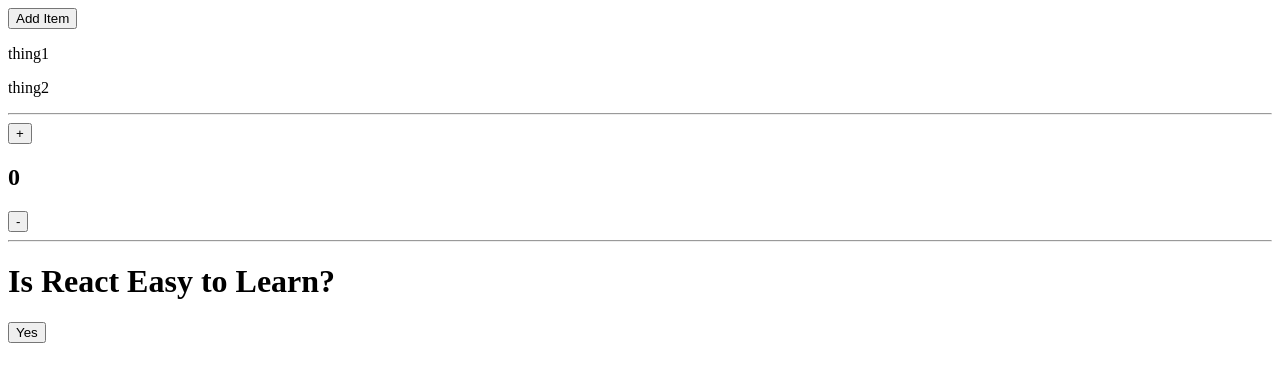
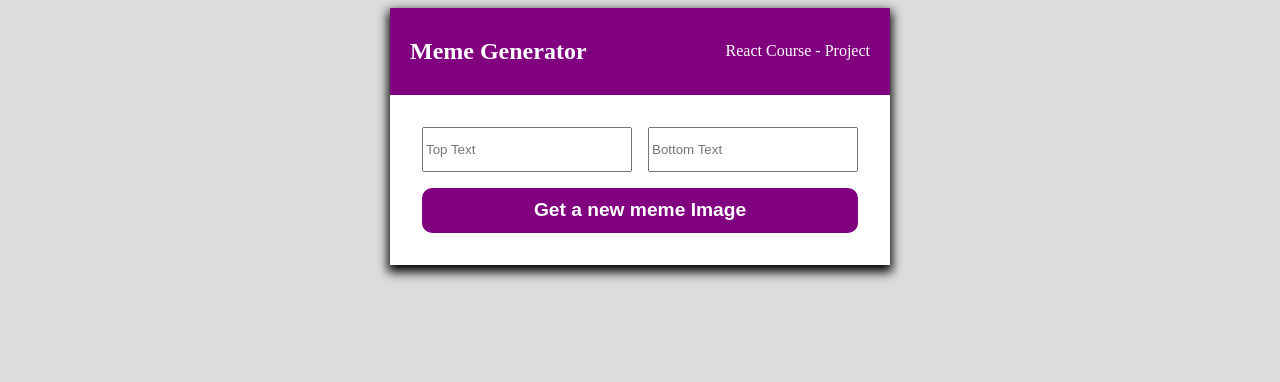
Before and after one commit to idowuemmao/my-react-tutorial, a React (Create React App) app: page / in a window 1280 px wide. Shown: the top 382 px of the page. Built offline with nearby package versions, Linux system fonts and the light colour scheme.

Commit message:
Working on Meme Generator

```diff
--- a/src/App.js
+++ b/src/App.js
@@ -4,8 +4,9 @@
 // import Airbnb from "./components/Airbnb/Airbnb";
 // import Jokes from "./components/Jokes/Jokes";
 // import JokeData from "./components/Jokes/JokeData";
+// import Things from "./components/Things/Things";
 
-import Things from "./components/Things/Things";
+import Meme from "./components/MemeGenerator/Meme";
 
 export default function Mypage() {
   // const jokeElement = JokeData.map((joke) => {
@@ -21,7 +22,8 @@
       {/* <Buscard/> */}
       {/* <Airbnb /> */}
       {/* {jokeElement} */}
-      <Things />
+      {/* <Things /> */}
+      <Meme />
     </div>
   );
 }
--- /dev/null
+++ b/src/components/MemeGenerator/Meme.css
@@ -0,0 +1,35 @@
+body {
+  background-color: gainsboro;
+  display: grid;
+  place-items: center;
+}
+.memeGen {
+  background-color: white;
+  width: 500px;
+  display: flex;
+  flex-direction: column;
+  box-shadow: 0px 5px 10px 2px black;
+}
+.nav {
+  background-color: purple;
+  color: white;
+  display: flex;
+  align-items: center;
+  justify-content: space-between;
+  padding: 10px 20px;
+}
+.form {
+  display: grid;
+  padding: 2rem;
+  grid-template: 45px 45px / 1fr 1fr;
+  gap: 1rem;
+}
+.getMeme {
+  grid-column: 1/-1;
+  font-weight: 700;
+  font-size: 1.2rem;
+  border-radius: 10px;
+  color: white;
+  background-color: purple;
+  border: none;
+}
--- /dev/null
+++ b/src/components/MemeGenerator/Meme.js
@@ -0,0 +1,24 @@
+import { useState } from "react";
+import "./Meme.css";
+import MemeData from "./MemeData";
+
+export default function Meme() {
+  function addMeme() {
+    console.log("click");
+  }
+  return (
+    <div className="memeGen">
+      <nav className="nav">
+        <h1>Meme Generator</h1>
+        <p>React Course - Project</p>
+      </nav>
+      <div className="form">
+        <input type="text" className="formBtn" placeholder="Top Text" />
+        <input type="text" className="formBtn" placeholder="Bottom Text" />
+        <button type="button" className="getMeme" onClick={addMeme}>
+          Get a new meme Image
+        </button>
+      </div>
+    </div>
+  );
+}
--- /dev/null
+++ b/src/components/MemeGenerator/MemeData.js
@@ -0,0 +1,55 @@
+export default {
+  success: true,
+  data: {
+    memes: [
+      {
+        id: "1",
+        name: "Drake Hotline Bling",
+        url: "http://i.imflip.com/30blgx.jpg",
+        width: 1200,
+        height: 1200,
+        box_count: 2,
+      },
+      {
+        id: "2",
+        name: "Two Buttons",
+        url: "http://i.imflip.com/1g8my4.jpg",
+        width: 600,
+        height: 908,
+        box_count: 3,
+      },
+      {
+        id: "3",
+        name: "Surprised Pikachu",
+        url: "http://i.imflip.com/2kbnle.jpg",
+        width: 1893,
+        height: 1893,
+        box_count: 3,
+      },
+      {
+        id: "4",
+        name: "Roll Safe Think About It",
+        url: "http://i.imflip.com/1h7in3.jpg",
+        width: 702,
+        height: 395,
+        box_count: 2,
+      },
+      {
+        id: "5",
+        name: "Bike Fall",
+        url: "http://i.imflip.com/1b42wl.jpg",
+        width: 500,
+        height: 600,
+        box_count: 3,
+      },
+      {
+        id: "6",
+        name: "One Does Not Simply",
+        url: "http://i.imflip.com/1bij.jpg",
+        width: 568,
+        height: 335,
+        box_count: 2,
+      },
+    ],
+  },
+};
```
